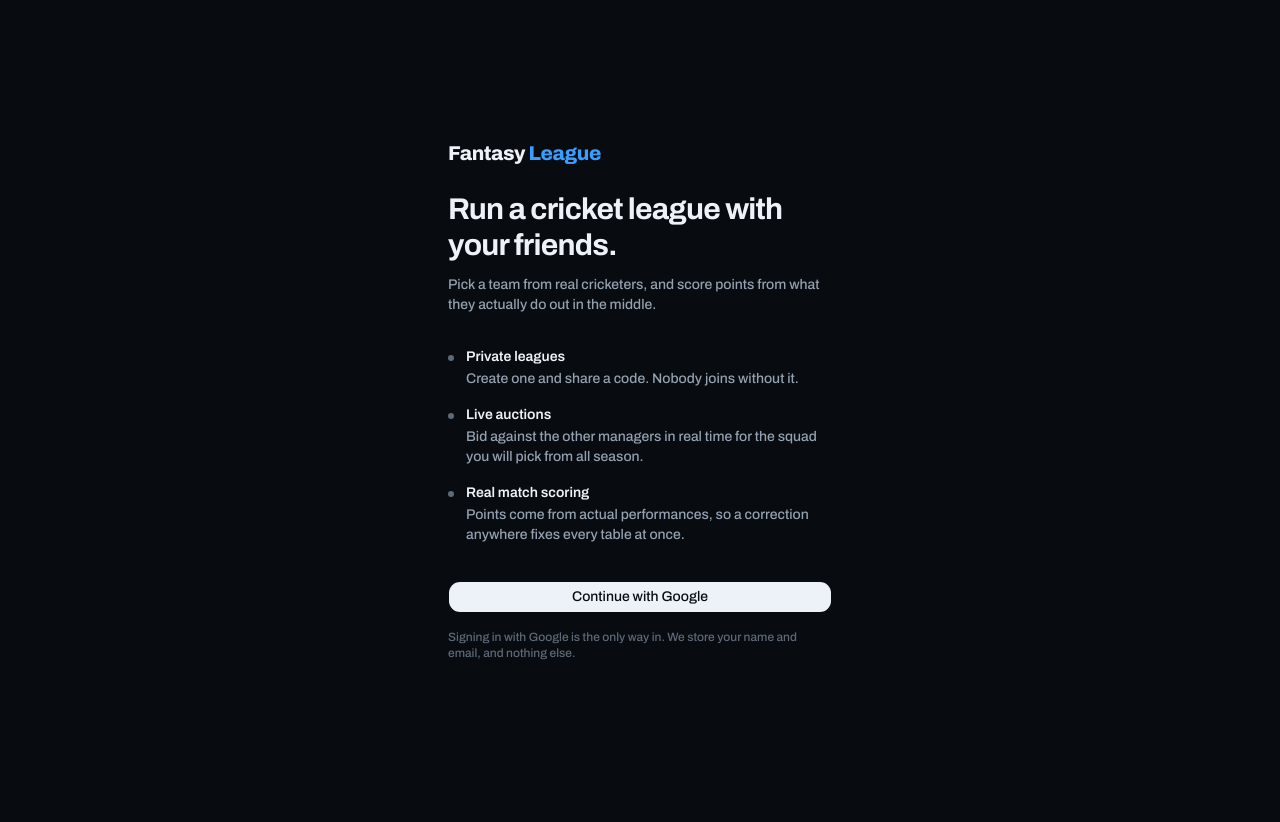
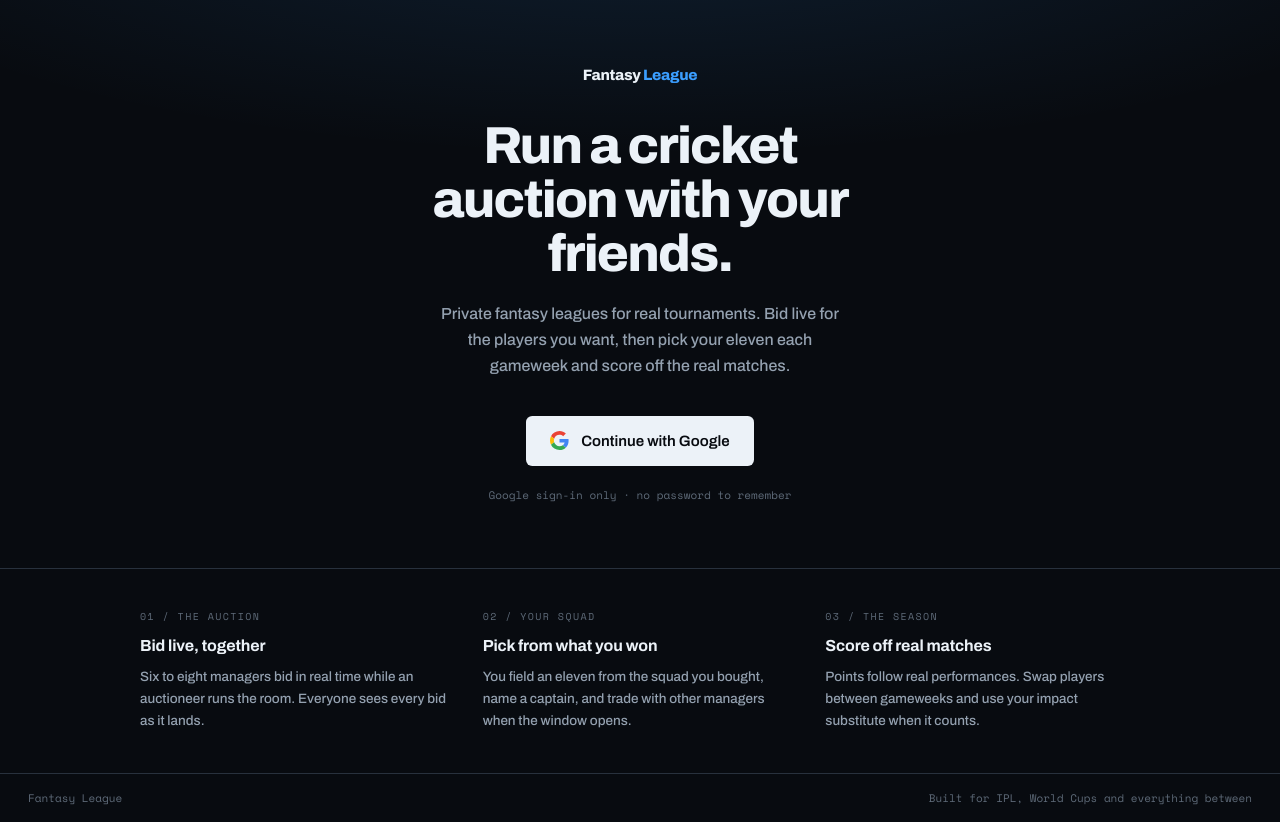
Before and after one commit to aalhadkulkarni/fantasy-cricket, a React (Vite) app: page /login in a window 1280 px wide. Before the commit the page ends 800 px from the top, so only its background shows below. Built offline with nearby package versions, Linux system fonts and the light colour scheme; no server answers.

Commit message:
Improved login UI and display logged in user's photo

```diff
--- a/src/auth/auth-context.ts
+++ b/src/auth/auth-context.ts
@@ -27,7 +27,13 @@ import type { User, UserId } from '@/types'
 export type AuthState =
   | { status: 'resolving' }
   | { status: 'signedOut' }
-  | { status: 'signedIn'; userId: UserId; user: User | undefined }
+  | {
+      status: 'signedIn'
+      userId: UserId
+      /** From the auth session, so it is available before any record exists. */
+      photoUrl: string | undefined
+      user: User | undefined
+    }
 
 export interface AuthContextValue {
   state: AuthState
--- a/src/data-layer/users.ts
+++ b/src/data-layer/users.ts
@@ -33,6 +33,23 @@ import type { Subscriber, Unsubscribe } from './subscriptions'
 export type { SignInOutcome }
 
 /**
+ * Who is signed in, as far as the auth provider is concerned.
+ *
+ * Distinct from a `User`, which is our own record and may not exist yet. This
+ * is available the moment the session resolves; that is not.
+ */
+export interface SignedInIdentity {
+  userId: UserId
+
+  /**
+   * Google's `photoURL`. **Absent when the account has no picture**, which is
+   * one of the two cases an initials fallback has to cover — the other being a
+   * URL that stops loading later.
+   */
+  photoUrl: string | undefined
+}
+
+/**
  * Whether anyone is signed in, and who.
  *
  * Fires with the current answer and again on each change. **It has not fired
@@ -41,10 +58,14 @@ export type { SignInOutcome }
  * page before redirecting, which is why the caller has to tell those apart.
  */
 export function onAuthChanged(
-  callback: Subscriber<UserId | undefined>,
+  callback: Subscriber<SignedInIdentity | undefined>,
 ): Unsubscribe {
   return getFirebaseService().onAuthChanged((session) => {
-    callback(session === undefined ? undefined : (session.uid as UserId))
+    callback(
+      session === undefined
+        ? undefined
+        : { userId: session.uid as UserId, photoUrl: session.photoUrl },
+    )
   })
 }
 
--- a/src/index.css
+++ b/src/index.css
@@ -241,6 +241,39 @@
 }
 
 @layer components {
+  /* ============================================================
+     THE AMBIENT FLOODLIGHT — atmosphere, not a state marker.
+
+     A wash of --bloom from above the frame, for pages whose whole
+     job is to establish the concept. The design reference already
+     does this on .stage::before at 0.1; this is the same idea a
+     little stronger, on a page that is nothing but frame.
+
+     NOT the live card's treatment. That one adds a discrete
+     animated beam (.is-live::after) and means something is
+     happening right now. Rule 3 allows one glowing element per
+     screen, so a beam here would spend a marker the app has not
+     used yet. Ambient light reads as environment; a line reads as
+     a claim.
+     ============================================================ */
+  .floodlit {
+    position: relative;
+    overflow: hidden;
+  }
+
+  .floodlit::before {
+    content: '';
+    position: absolute;
+    inset: 0 0 auto;
+    height: 420px;
+    pointer-events: none;
+    background: radial-gradient(
+      110% 100% at 50% -25%,
+      rgba(var(--bloom), 0.14),
+      transparent 62%
+    );
+  }
+
   .is-live {
     position: relative;
     overflow: hidden;
--- a/src/pages/login.tsx
+++ b/src/pages/login.tsx
@@ -2,7 +2,6 @@ import { useState } from 'react'
 import { Navigate, useLocation } from 'react-router'
 
 import { useAuth } from '@/auth/auth-context'
-import { PageContainer } from '@/components/layout/page-container'
 import { Button } from '@/components/ui/button'
 import { signInWithGoogle } from '@/data-layer'
 import { ROUTES } from '@/routes'
@@ -11,13 +10,12 @@ import { ROUTES } from '@/routes'
  * Login — `/login`. **Reachable by everyone**, and the only route a signed-out
  * visitor can reach.
  *
+ * **A landing page, not just a sign-in prompt.** It is the first screen anyone
+ * sees, including someone evaluating the project rather than joining a league,
+ * so it says what the product is before asking for anything.
+ *
  * **No site header.** Every item in it needs a session, so a signed-out visitor
- * would get a bar offering nothing but a logo, which is worse than no bar. This
- * page carries the brand itself instead.
- *
- * **It is also the first screen anyone ever sees**, including someone
- * evaluating the project rather than signing in, so it says what the product is
- * rather than only asking for credentials.
+ * would get a bar offering nothing but a logo. This page carries the brand.
  *
  * Sign out lives in the site header, not here.
  */
@@ -51,41 +49,30 @@ export function Login() {
   }
 
   return (
-    <main className="grid min-h-svh place-items-center py-12">
-      <PageContainer className="max-w-110">
-        <p className="text-xl font-extrabold tracking-[-0.02em]">
+    // `floodlit` is the ambient wash from above the frame. Atmosphere, not a
+    // state marker — see the note on the class in index.css.
+    <div className="floodlit flex min-h-svh flex-col">
+      <main className="relative z-[1] flex flex-1 flex-col items-center justify-center px-6 py-16 text-center sm:px-7">
+        <p className="text-[15px] font-extrabold tracking-[-0.02em]">
           Fantasy <span className="text-live-text">League</span>
         </p>
 
-        <h1 className="mt-6 text-2xl font-bold tracking-tight sm:text-3xl">
-          Run a cricket league with your friends.
+        <h1 className="mt-8 max-w-[15ch] text-[clamp(2.125rem,5.5vw,3.25rem)] leading-[1.04] font-extrabold tracking-[-0.035em]">
+          Run a cricket auction with your friends.
         </h1>
 
-        <p className="mt-3 text-sm text-muted-foreground">
-          Pick a team from real cricketers, and score points from what they
-          actually do out in the middle.
+        <p className="mt-5 max-w-[46ch] text-base leading-relaxed text-muted-foreground">
+          Private fantasy leagues for real tournaments. Bid live for the players
+          you want, then pick your eleven each gameweek and score off the real
+          matches.
         </p>
 
-        <ul className="mt-8 space-y-4">
-          <Point title="Private leagues">
-            Create one and share a code. Nobody joins without it.
-          </Point>
-          <Point title="Live auctions">
-            Bid against the other managers in real time for the squad you will
-            pick from all season.
-          </Point>
-          <Point title="Real match scoring">
-            Points come from actual performances, so a correction anywhere fixes
-            every table at once.
-          </Point>
-        </ul>
-
-        <div className="mt-9">
         <Button
           onClick={() => void signIn()}
           disabled={attempt === 'opening'}
-            className="w-full"
+          className="mt-9 h-auto gap-3 rounded-sm px-6 py-3.5 text-[15px] font-semibold"
         >
+          <GoogleMark />
           {attempt === 'opening'
             ? 'Waiting for Google…'
             : 'Continue with Google'}
@@ -93,39 +80,88 @@ export function Login() {
 
         <SignInProblem attempt={attempt} />
 
-          <p className="mt-4 text-xs text-subtle-foreground">
-            Signing in with Google is the only way in. We store your name and
-            email, and nothing else.
+        <p className="mt-5 font-mono text-[11px] text-subtle-foreground">
+          Google sign-in only · no password to remember
         </p>
+      </main>
+
+      <section className="relative z-[1] border-t px-6 py-10 sm:px-7">
+        <div className="mx-auto grid max-w-[1000px] gap-7 sm:grid-cols-2 lg:grid-cols-3">
+          <Point index="01" kicker="The auction" title="Bid live, together">
+            Six to eight managers bid in real time while an auctioneer runs the
+            room. Everyone sees every bid as it lands.
+          </Point>
+          <Point index="02" kicker="Your squad" title="Pick from what you won">
+            You field an eleven from the squad you bought, name a captain, and
+            trade with other managers when the window opens.
+          </Point>
+          <Point index="03" kicker="The season" title="Score off real matches">
+            Points follow real performances. Swap players between gameweeks and
+            use your impact substitute when it counts.
+          </Point>
         </div>
-      </PageContainer>
-    </main>
+      </section>
+
+      <footer className="relative z-[1] flex flex-wrap justify-center gap-4 border-t px-6 py-4 font-mono text-[11px] text-subtle-foreground sm:justify-between sm:px-7">
+        <span>Fantasy League</span>
+        <span>Built for IPL, World Cups and everything between</span>
+      </footer>
+    </div>
   )
 }
 
 function Point({
+  index,
+  kicker,
   title,
   children,
 }: {
+  index: string
+  kicker: string
   title: string
   children: React.ReactNode
 }) {
   return (
-    <li className="flex gap-3">
-      {/*
-        A plain dot rather than an icon. Rule 1 reserves `--live` for things
-        that are actually happening, and three blue markers on the first screen
-        anyone sees would spend that meaning before the app has used it once.
-      */}
-      <span
-        aria-hidden
-        className="mt-2 size-1.5 shrink-0 rounded-full bg-subtle-foreground"
+    <div>
+      <p className="font-mono text-[10px] tracking-[0.14em] text-subtle-foreground uppercase">
+        {index} / {kicker}
+      </p>
+      <p className="mt-2.5 text-base font-bold tracking-[-0.01em]">{title}</p>
+      <p className="mt-2 text-[13.5px] leading-[1.65] text-muted-foreground">
+        {children}
+      </p>
+    </div>
+  )
+}
+
+/**
+ * Google's own mark, which their sign-in branding requires rather than a
+ * generic icon or a letter.
+ */
+function GoogleMark() {
+  return (
+    <svg
+      className="size-[19px] shrink-0"
+      viewBox="0 0 48 48"
+      aria-hidden="true"
+    >
+      <path
+        fill="#EA4335"
+        d="M24 9.5c3.54 0 6.71 1.22 9.21 3.6l6.85-6.85C35.9 2.38 30.47 0 24 0 14.62 0 6.51 5.38 2.56 13.22l7.98 6.19C12.43 13.72 17.74 9.5 24 9.5z"
       />
-      <div>
-        <p className="text-sm font-semibold">{title}</p>
-        <p className="mt-0.5 text-sm text-muted-foreground">{children}</p>
-      </div>
-    </li>
+      <path
+        fill="#4285F4"
+        d="M46.98 24.55c0-1.57-.15-3.09-.38-4.55H24v9.02h12.94c-.58 2.96-2.26 5.48-4.78 7.18l7.73 6c4.51-4.18 7.09-10.36 7.09-17.65z"
+      />
+      <path
+        fill="#FBBC05"
+        d="M10.53 28.59c-.48-1.45-.76-2.99-.76-4.59s.27-3.14.76-4.59l-7.98-6.19C.92 16.46 0 20.12 0 24c0 3.88.92 7.54 2.56 10.78l7.97-6.19z"
+      />
+      <path
+        fill="#34A853"
+        d="M24 48c6.48 0 11.93-2.13 15.89-5.81l-7.73-6c-2.15 1.45-4.92 2.3-8.16 2.3-6.26 0-11.57-4.22-13.47-9.91l-7.98 6.19C6.51 42.62 14.62 48 24 48z"
+      />
+    </svg>
   )
 }
 
@@ -149,7 +185,7 @@ function ResolvingSession() {
 function SignInProblem({ attempt }: { attempt: string }) {
   if (attempt === 'blocked') {
     return (
-      <p className="mt-4 text-sm text-destructive">
+      <p className="mt-4 max-w-[46ch] text-sm text-destructive">
         Your browser blocked the sign-in window. Allow pop-ups for this site and
         try again.
       </p>
@@ -158,7 +194,7 @@ function SignInProblem({ attempt }: { attempt: string }) {
 
   if (attempt === 'failed') {
     return (
-      <p className="mt-4 text-sm text-destructive">
+      <p className="mt-4 max-w-[46ch] text-sm text-destructive">
         Something went wrong signing in. Try again.
       </p>
     )
```
Also changed, not shown: src/auth/auth-provider.tsx (+22 -13 lines), src/components/site-header.tsx (+53 -7 lines). Lines whose indentation alone changed are shown as unchanged.
